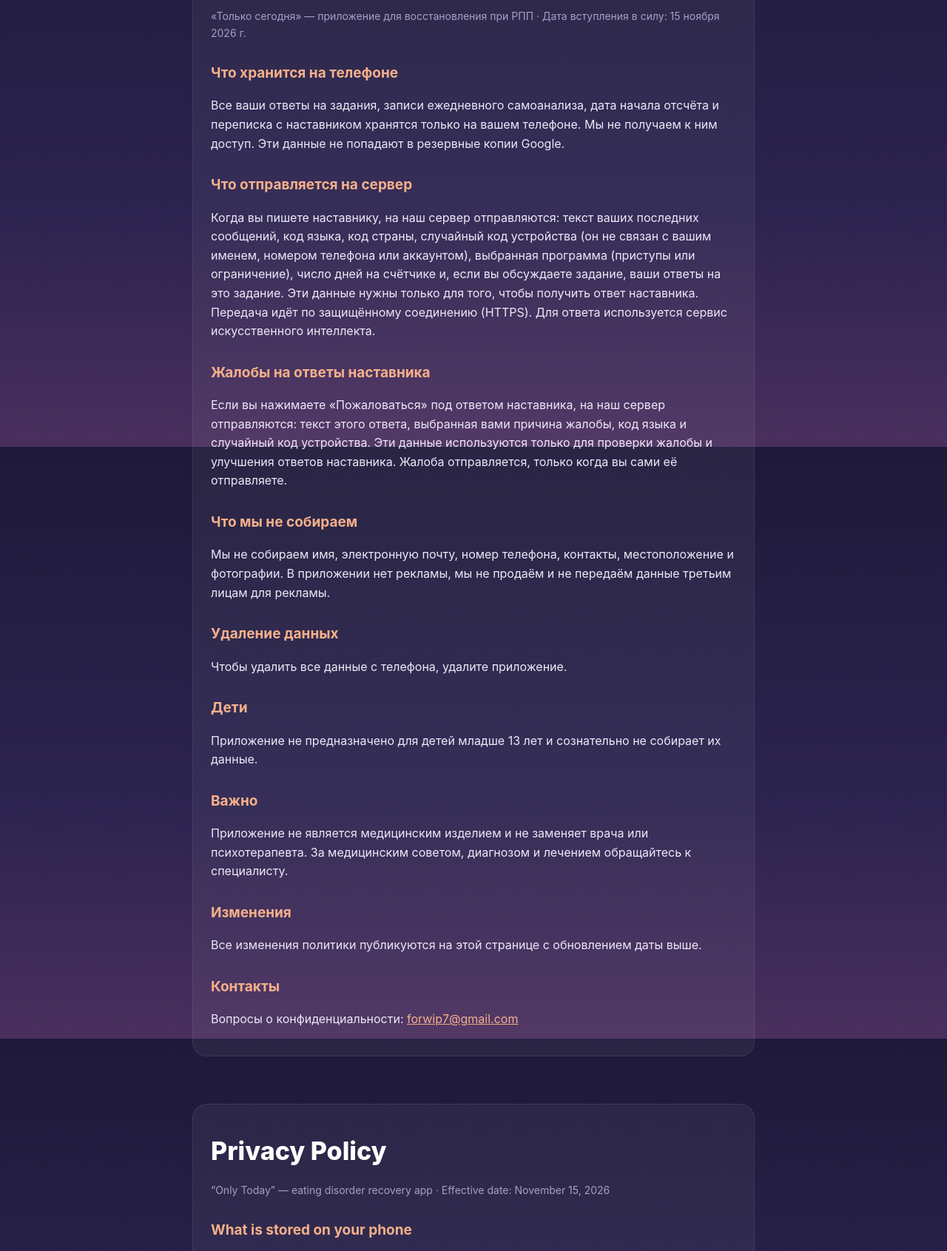
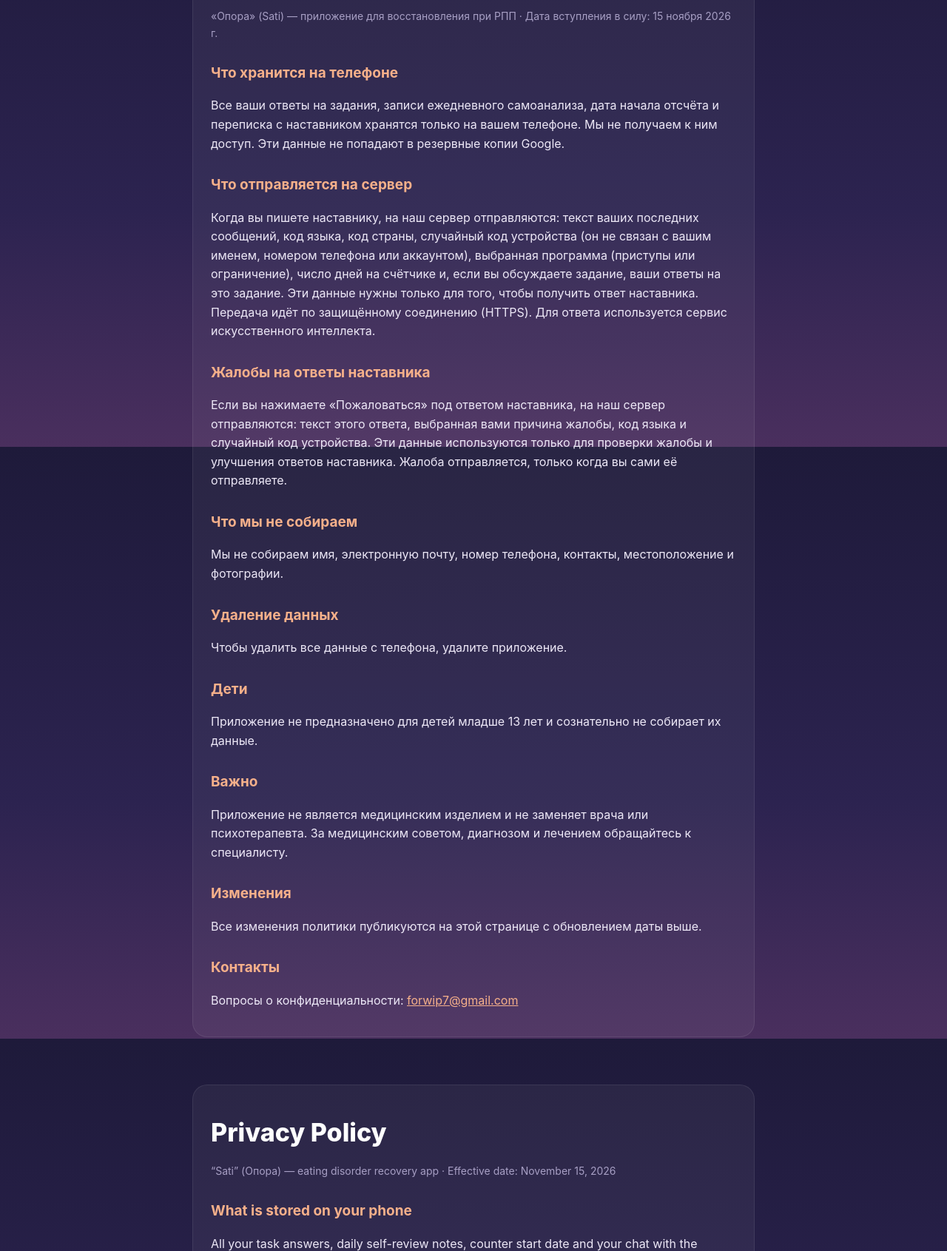
Before and after one commit to danils21718-coder/forwardip.github.io, a plain HTML site: page rpp/privacy.html in a window 1280 px wide. Shown: the part 196-1887 px from the top of the page at 74% size. Drawn offline with Linux system fonts and the light colour scheme.

Commit message:
RPP privacy: app name Opora/Sati, remove no-ads statement
Co-Authored-By: Claude Opus 5.5 <noreply@anthropic.com>
Claude-Session: https://claude.ai/code/session_0118VGMz1eVBq1xioJELqpBe

```diff
--- a/rpp/privacy.html
+++ b/rpp/privacy.html
@@ -3,7 +3,7 @@
 <head>
 <meta charset="utf-8">
 <meta name="viewport" content="width=device-width, initial-scale=1">
-<title>Только сегодня (РПП) — Политика конфиденциальности / Privacy Policy</title>
+<title>Опора / Sati — Политика конфиденциальности / Privacy Policy</title>
 <style>
 body{font-family:-apple-system,Segoe UI,Roboto,sans-serif;max-width:760px;margin:0 auto;padding:40px 20px;line-height:1.6;color:#EDE8F7;background:#1E1A3A linear-gradient(180deg,#1E1A3A 0%,#2C2350 60%,#4A2F5E 100%) fixed;min-height:100vh}
 h1{font-weight:800;font-size:34px;margin-bottom:4px;color:#fff}
@@ -21,7 +21,7 @@ nav a{display:inline-block;margin-right:10px;padding:8px 18px;border-radius:999p
 
 <section id="ru">
 <h1>Политика конфиденциальности</h1>
-<p class="muted">«Только сегодня» — приложение для восстановления при РПП · Дата вступления в силу: 15 ноября 2026 г.</p>
+<p class="muted">«Опора» (Sati) — приложение для восстановления при РПП · Дата вступления в силу: 15 ноября 2026 г.</p>
 
 <h2>Что хранится на телефоне</h2>
 <p>Все ваши ответы на задания, записи ежедневного самоанализа, дата начала отсчёта и переписка с наставником хранятся только на вашем телефоне. Мы не получаем к ним доступ. Эти данные не попадают в резервные копии Google.</p>
@@ -33,7 +33,7 @@ nav a{display:inline-block;margin-right:10px;padding:8px 18px;border-radius:999p
 <p>Если вы нажимаете «Пожаловаться» под ответом наставника, на наш сервер отправляются: текст этого ответа, выбранная вами причина жалобы, код языка и случайный код устройства. Эти данные используются только для проверки жалобы и улучшения ответов наставника. Жалоба отправляется, только когда вы сами её отправляете.</p>
 
 <h2>Что мы не собираем</h2>
-<p>Мы не собираем имя, электронную почту, номер телефона, контакты, местоположение и фотографии. В приложении нет рекламы, мы не продаём и не передаём данные третьим лицам для рекламы.</p>
+<p>Мы не собираем имя, электронную почту, номер телефона, контакты, местоположение и фотографии.</p>
 
 <h2>Удаление данных</h2>
 <p>Чтобы удалить все данные с телефона, удалите приложение.</p>
@@ -55,7 +55,7 @@ nav a{display:inline-block;margin-right:10px;padding:8px 18px;border-radius:999p
 
 <section id="en">
 <h1>Privacy Policy</h1>
-<p class="muted">“Only Today” — eating disorder recovery app · Effective date: November 15, 2026</p>
+<p class="muted">“Sati” (Опора) — eating disorder recovery app · Effective date: November 15, 2026</p>
 
 <h2>What is stored on your phone</h2>
 <p>All your task answers, daily self-review notes, counter start date and your chat with the mentor are stored only on your phone. We have no access to them. This data is excluded from Google backups.</p>
@@ -67,7 +67,7 @@ nav a{display:inline-block;margin-right:10px;padding:8px 18px;border-radius:999p
 <p>If you tap “Report” under a mentor reply, the following is sent to our server: the text of that reply, the reason you selected, the language code and the random device code. This data is used only to review the report and improve the mentor's replies. A report is sent only when you submit it yourself.</p>
 
 <h2>What we do not collect</h2>
-<p>We do not collect your name, email, phone number, contacts, location or photos. The app has no ads, and we do not sell or share data with third parties for advertising.</p>
+<p>We do not collect your name, email, phone number, contacts, location or photos.</p>
 
 <h2>Deleting data</h2>
 <p>To delete all data from your phone, uninstall the app.</p>
```
